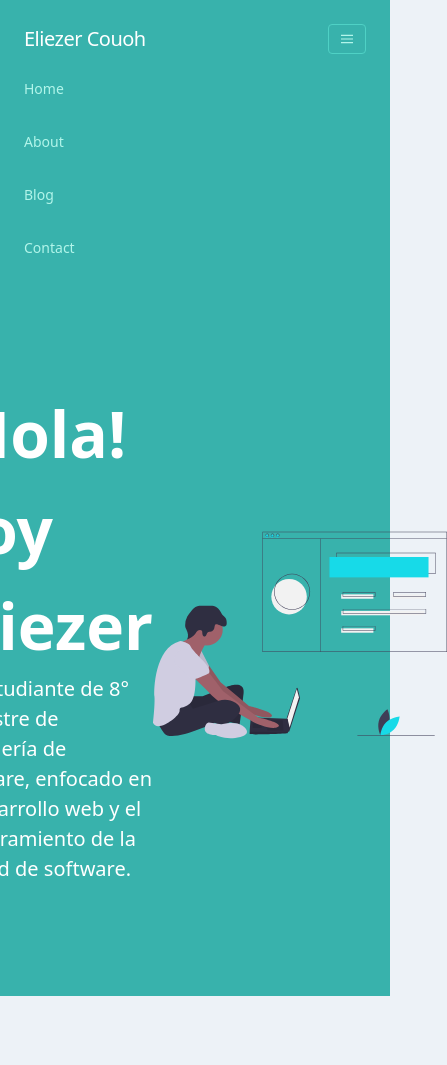
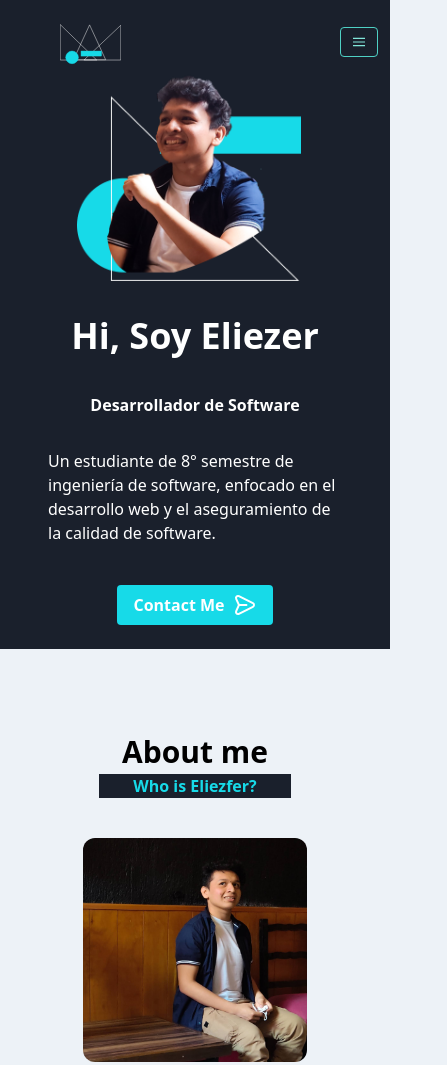
Before and after one commit to Eliezfer/misitioweb, a Gatsby site: page / in a window 390 px wide. Shown: the top 1065 px of the page, 447 px wide, since content can reach past the window. Built offline with nearby package versions, Linux system fonts and the light colour scheme; Gatsby itself is replaced by a stand-in of ours; no server answers.

Commit message:
sección home y about me actualizada y responsive

```diff
--- /dev/null
+++ b/src/components/about-me.js
@@ -0,0 +1,50 @@
+import React from "react";
+import illustration from '../imgs/me.jpg';
+import cvPDF from '../assets/Eliezer-Couoh-CV.pdf'
+
+
+export default () =>(
+    <div className="container-center pt-20 px-12 mx-auto">
+        <h1 className=" font-bold text-3xl flex justify-center items-center " >About me</h1>
+        <span className="font-bold bg-gray-900 text-1xl txt-color-primary flex justify-center items-center w-48 mx-auto">Who is Eliezfer?</span>
+        <div className=" py-10 flex flex-col md:flex-row justify-center items-center ">
+
+            <img className=" w-56 object-contain rounded-xl mx-auto md:w-4/12 lg:w-2/6 xl:mx-auto" src={illustration} alt=""></img>
+            <div className=" pt-10 md:w-3/5 flex flex-col items-center ">
+               <p className="  px-10 text-justify">
+                Lorem ipsum dolor sit amet, consectetur adipiscing elit. Nullam non bibendum elit. Maecenas eu nisl nec lorem porttitor iaculis sit amet ac nibh. Sed sollicitudin libero quis urna pharetra ultricies. Morbi non turpis non ligula auctor faucibus. Sed velit erat, fringilla a ornare sed, pharetra id quam. Nunc mi orci, lobortis ut justo a, accumsan sodales dolor. In ac ex posuere, ornare risus at, interdum nisl.
+                </p>
+
+                <div className="sm:px-10 py-6 grid gap-x-8 grid-flow-col grid-cols-3 text-center ">
+                    <div className="flex flex-col justify-center items-center ">
+                        <span className=" bg-gray-900 text-white text-bold text-md sm:text-2xl"> 01+ </span>
+                        <span className="text-sm sm:text-base"> Years <br></br>experience  </span>
+                    </div>
+
+                    <div className="flex flex-col justify-center items-center text-center">
+                        <span className="bg-gray-900 text-white  text-bold text-md sm:text-2xl"> 02+ </span>
+                        <span className="text-sm sm:text-base"> Companies <br></br> worked </span>
+                    </div>
+
+                    <div className="flex flex-col justify-center items-center text-center">
+                        <span className="bg-gray-900 text-white  text-bold text-md sm:text-2xl"> 02+ </span>
+                        <span className="text-sm sm:text-base"> Companies <br></br> worked </span>
+                    </div>
+
+                </div>
+
+                <div className="sm:px-10">
+                    <a href={cvPDF} download class="bg-color-primary hover:bg-blue-700 font-bold py-2 my-6 px-4 rounded inline-flex items-center">
+                        <span className="text-white">Download CV  </span>
+                        <svg class="fill-current w-6 h-6 ml-2"xmlns="http://www.w3.org/2000/svg" viewBox="0 0 24 24">
+                            <path fill="#FFFFFF" d="M8.29,13.29a1,1,0,0,0,0,1.42l3,3a1,1,0,0,0,1.42,0l3-3a1,1,0,0,0-1.42-1.42L13,14.59V3a1,1,0,0,0-2,0V14.59l-1.29-1.3A1,1,0,0,0,8.29,13.29ZM18,9H16a1,1,0,0,0,0,2h2a1,1,0,0,1,1,1v7a1,1,0,0,1-1,1H6a1,1,0,0,1-1-1V12a1,1,0,0,1,1-1H8A1,1,0,0,0,8,9H6a3,3,0,0,0-3,3v7a3,3,0,0,0,3,3H18a3,3,0,0,0,3-3V12A3,3,0,0,0,18,9Z"/>
+                        </svg>
+                    </a>
+
+                </div>
+
+            </div>
+
+        </div>
+    </div>
+)
--- a/src/components/header.js
+++ b/src/components/header.js
@@ -1,20 +1,35 @@
 import React from "react";
-import illustration from '../imgs/undraw_web_developer_p3e.svg';
+import illustration from '../imgs/profile-header.png';
 import Navbar from "./navbar";
 
 
 export default () =>(
-    <header className="bg-teal-500">
+    <header className="bg-gray-900 sm:h-screen ">
         <Navbar/>
-        <div className="container mx-auto px-12 py-24 max-w-4xl">
-            <div className="flex mb-4 justify-center items-center">
-                <div>
-                    <h1 className=" font-bold text-white text-6xl">¡Hola! Soy Eliezer </h1>
-                    <p className="text-xl text-white font-light">
+        <div className=" my-auto md:space-y-4 mx-auto px-12 sm:py-20  max-w-7xl ">
+
+            <div className="grid grid-cols-1 sm:grid-cols-2 gap-3 md:flex md:mb-4">
+
+
+
+                <img className="col-span-1 w-56 object-contain mx-auto sm:order-3 md:w-4/12 lg:w-1/4 xl:mx-auto xl:w-1/4 " src={illustration} alt=""></img>
+                <h1 className="flex justify-center items-center col-span-2  md:hidden font-bold text-white text-4xl pt-4">Hi, Soy Eliezer </h1>
+                <div className="col-span-2 sm:col-span-1 md:px-6 md:mx-6 md:w-1/2 w-auto flex flex-col items-center justify-center sm:justify-items-start sm:items-start " >
+
+                    <h1 className=" text-xs invisible md:visible font-bold text-white md:text-4xl lg:text-5xl md:py-4">Hi, Soy Eliezer </h1>
+
+                    <h3 className=" font-bold text-white text-1xl md:text-md xl:text-xl pb-4 md:py-4">Desarrollador de Software</h3>
+                    <p className="text-base sm:text-sm md:text-md xl:text-xl text-white font-light py-4">
                     Un estudiante de 8° semestre de ingeniería de software, enfocado en el desarrollo web y el aseguramiento de la calidad de software.
                     </p>
+                    <button class="bg-color-primary hover:bg-blue-700 text-white font-bold py-2 my-6 px-4 rounded inline-flex items-center">
+                        <span>Contact Me</span>
+                        <svg class="fill-current w-6 h-6 ml-2" xmlns="http://www.w3.org/2000/svg" viewBox="0 0 24 24">
+                            <path fill="#ffffff" d="M20.34,9.32l-14-7a3,3,0,0,0-4.08,3.9l2.4,5.37h0a1.06,1.06,0,0,1,0,.82l-2.4,5.37A3,3,0,0,0,5,22a3.14,3.14,0,0,0,1.35-.32l14-7a3,3,0,0,0,0-5.36Zm-.89,3.57-14,7a1,1,0,0,1-1.35-1.3l2.39-5.37A2,2,0,0,0,6.57,13h6.89a1,1,0,0,0,0-2H6.57a2,2,0,0,0-.08-.22L4.1,5.41a1,1,0,0,1,1.35-1.3l14,7a1,1,0,0,1,0,1.78Z"/>
+                        </svg>
+                    </button>
                 </div>
-                <img src={illustration} style={{height:"300px"}} alt=""></img>
+
             </div>
 
         </div>
--- a/src/components/navbar.js
+++ b/src/components/navbar.js
@@ -1,30 +1,31 @@
 import React from "react";
 import { Link } from "gatsby";
+import illustration from '../imgs/crown.svg';
 
 
 export default () =>(
     <div>
-        <nav class="flex items-center justify-between flex-wrap bg-teal-500 p-6">
-            <div class="flex items-center flex-shrink-0 text-white mr-16">
-                <span class="text-xl tracking-tight">Eliezer Couoh</span>
+        <nav class="flex items-center justify-between flex-wrap bg-gray-900 px-3 pt-3">
+            <div class="flex items-center flex-shrink-0 pl-12 pt-3">
+                <img src={illustration} class="h-12" alt=""></img>
             </div>
-            <div class="block lg:hidden">
-                <button class="flex items-center px-3 py-2 border rounded text-teal-200 border-teal-400 hover:text-white hover:border-white">
+            <div class="block sm:hidden">
+                <button class="flex items-center px-3 py-2 border rounded text-teal-300 border-teal-400 hover:text-white hover:border-white">
                 <svg class="fill-current h-3 w-3" viewBox="0 0 20 20" xmlns="http://www.w3.org/2000/svg"><title>Menu</title><path d="M0 3h20v2H0V3zm0 6h20v2H0V9zm0 6h20v2H0v-2z"/></svg>
                 </button>
             </div>
-            <div class="w-full block lg:flex lg:items-center lg:w-auto">
-                <div class="text-sm lg:flex-grow">
-                <Link to="/" className="block mt-4 mr-12 py-2  lg:inline-block lg:mt-0 text-teal-200 hover:text-white mr-4">
+            <div class="hidden sm:visible w-full block sm:flex sm:items-center sm:w-auto">
+                <div class="text-sm sm:flex-grow txt-color-primary">
+                <Link to="/" className="block mt-4 mr-12 py-3  sm:inline-block sm:mt-0  hover:text-white " >
                     Home
                 </Link>
-                <Link to="/about" className="block mt-4 mr-12 py-2 lg:inline-block lg:mt-0 text-teal-200 hover:text-white mr-4">
+                <Link to="/about" className="block mt-4 mr-12 py-3 sm:inline-block sm:mt-0 hover:text-white ">
                     About
                 </Link>
-                <Link to="/blog" className="block mt-4 mr-12 py-2 lg:inline-block lg:mt-0 text-teal-200 hover:text-white">
+                <Link to="/blog" className="block mt-4 mr-12 py-3 sm:inline-block sm:mt-0 hover:text-white">
                     Blog
                 </Link>
-                <Link to="/contact" className="block mt-4 mr-12 py-2 lg:inline-block lg:mt-0 text-teal-200 hover:text-white">
+                <Link to="/contact" className="block mt-4 mr-12 py-3 sm:inline-block sm:mt-0 hover:text-white">
                     Contact
                 </Link>
                 </div>
--- a/src/pages/index.js
+++ b/src/pages/index.js
@@ -3,10 +3,12 @@ import Header from "../components/header"
 import Repos from "../components/repos"
 import Codigofacilito from "../components/codigofacilito"
 import EducationNav from "../components/education-nav"
+import AboutMe from "../components/about-me"
 
 
 export default () => <div>
    <Header/>
+   <AboutMe/>
    <EducationNav/>
    <Repos/>
    <Codigofacilito/>
--- a/src/styles/global.css
+++ b/src/styles/global.css
@@ -28,3 +28,12 @@ body{
     text-orientation: upright;
     @apply bg-teal-200 text-blue-700 text-xs p-2 inline-block
 }
+
+.txt-color-primary {
+    color: #17dae8;
+}
+
+
+.bg-color-primary {
+    background-color: #17dae8;
+}
```
Also changed, not shown: src/imgs/crown.svg (added), src/imgs/file-download-alt.svg (added), src/imgs/graduation-cap.svg (added), src/imgs/me.jpg (added), src/imgs/message.svg (added), src/imgs/profile-header-2.png (added), src/imgs/profile-header.png (added), 2 other files.
